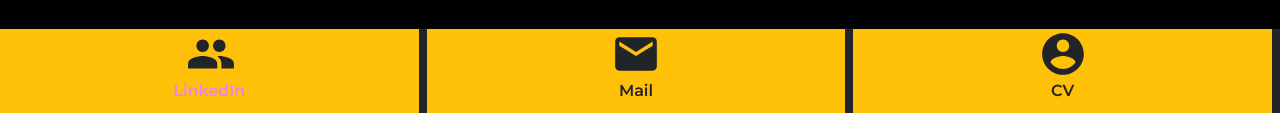
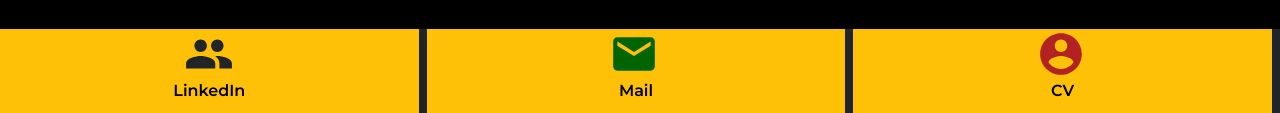
Before and after one commit to alejovera/PersonalPortfolio, a React app: page / in a window 1280 px wide. Shown: the part 2800-2913 px from the top of the page. Built offline with nearby package versions, Linux system fonts and the light colour scheme.

Commit message:
Changes in Footer

```diff
--- a/src/components/Footer.jsx
+++ b/src/components/Footer.jsx
@@ -5,29 +5,47 @@
 import AccountCircleIcon from '@material-ui/icons/AccountCircle';
 
 const Footer = () => {
-    const [hover, setHover] = useState(false)
+    const [hover1, setHover1] = useState(false)
+    const [hover2, setHover2] = useState(false)
+    const [hover3, setHover3] = useState(false)
 
-    const handleMouseOver = () => {
-        setHover(true)
+    const handleMouseOver1 = () => {
+        setHover1(true)
     }
-    const handleMouseOut = () => {
-        setHover(false)
+    const handleMouseOut1 = () => {
+        setHover1(false)
+    }
+
+    const handleMouseOver2 = () => {
+        setHover2(true)
+    }
+    const handleMouseOut2 = () => {
+        setHover2(false)
+    }
+
+    const handleMouseOver3 = () => {
+        setHover3(true)
+    }
+    const handleMouseOut3 = () => {
+        setHover3(false)
     }
 
     return(
         <div className='container-fluid'>
             <div className='row rowFooter'>
-                <div className='col-4 iconsCols' onMouseOver={handleMouseOver} onMouseOut={handleMouseOut}>
-                    <PeopleIcon className={hover ? 'iconsMaterialUIGroup iconsMaterialUIGroup__hover' : 'iconsMaterialUIGroup iconsMaterialUIGroup__static'} style={{ fontSize: 50 }} />
-                    <p className={hover ? 'iconParagraph iconParagraph__hover' : 'iconParagraph iconParagraph__static'}>LinkedIn</p>
+                <div className='col-4 px-0' onMouseOver={handleMouseOver1} onMouseOut={handleMouseOut1}>
+                    <div className={hover1 ? 'iconsCols iconsCols__hover' : 'iconsCols iconsCols__static'}>
+                        <PeopleIcon className={hover1 ? 'iconsMaterialUIGroup iconsMaterialUIGroup__hover' : 'iconsMaterialUIGroup iconsMaterialUIGroup__static'} style={{ fontSize: 50 }} />
+                        <p className={hover1 ? 'iconParagraph iconParagraph__hover' : 'iconParagraph iconParagraph__static'}>LinkedIn</p>
+                    </div>
                 </div>
-                <div className='col-4 iconsCols' onMouseOver={handleMouseOver} onMouseOut={handleMouseOut}>
-                        <MailIcon className="iconsMaterialUIMail" style={{ fontSize: 50 }} />
-                        <p className='iconParagraph'>Mail</p>
+                <div className='col-4 px-0 iconsCols' onMouseOver={handleMouseOver2} onMouseOut={handleMouseOut2}>
+                        <MailIcon className={hover2 ? 'iconsMaterialUIMail iconsMaterialUIMail__hover' : 'iconsMaterialUIMail iconsMaterialUIMail__static'} style={{ fontSize: 50 }} />
+                        <p className={hover2 ? 'iconParagraph iconParagraph__hover' : 'iconParagraph iconParagraph__static'}>Mail</p>
                 </div>
-                <div className='col-4 iconsCols' onMouseOver={handleMouseOver} onMouseOut={handleMouseOut}>
-                    <AccountCircleIcon className="iconsMaterialUICV" style={{ fontSize: 50 }} />
-                    <p className='iconParagraph'>CV</p>
+                <div className='col-4 px-0 iconsCols' onMouseOver={handleMouseOver3} onMouseOut={handleMouseOut3}>
+                    <AccountCircleIcon className={hover3 ? 'iconsMaterialUICV iconsMaterialUICV__hover' : 'iconsMaterialUICV iconsMaterialUICV__static'} style={{ fontSize: 50 }} />
+                    <p className={hover3 ? 'iconParagraph iconParagraph__hover' : 'iconParagraph iconParagraph__static'}>CV</p>
                 </div>
             </div>
         </div>
--- a/src/components/styles/Footer.css
+++ b/src/components/styles/Footer.css
@@ -9,21 +9,38 @@
     border-width: 0 0.5em 0 0;
     height: 100%;
     width: 100%;
+    position: relative;
+    left: 0;
+}
+.iconsCols__hover{
+    background-color: white;
 }
 .iconsMaterialUIGroup{
     position: relative;
     left: 44%;
 }
 .iconsMaterialUIGroup__hover{
-    color: blue;
+    color: black;
 }
 .iconsMaterialUIMail{
     position: relative;
     left: 43.6%;
 }
+.iconsMaterialUIMail__hover{
+    color: chocolate;
+}
+.iconsMaterialUIMail__static{
+    color: darkgreen;
+}
 .iconsMaterialUICV{
     position: relative;
     left: 43.6%;
+}
+.iconsMaterialUICV__hover{
+    color: darkseagreen;
+}
+.iconsMaterialUICV__static{
+    color: firebrick;
 }
 .iconParagraph{
     display: flex;
@@ -33,8 +50,8 @@
     margin-bottom: 0.6em;
 }
 .iconParagraph__hover{
-    color: wheat;
+    color: #ffc107;
 }
 .iconParagraph__static{
-    color: violet;
+    color: black;
 }
```
Also changed, not shown: 1 other file.
